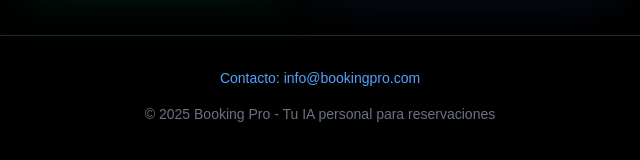
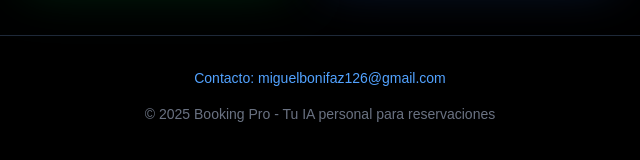
Before and after one commit to miguelbonifaz/booking-pro-website, a website built with Vite: page index.html in a window 1280 px wide. Shown: the part 3881-4041 px from the top of the page, 320-960 px from the left. Built offline with nearby package versions, Linux system fonts and the light colour scheme; a web font is replaced by a local one.

Commit message:
fix: Update contact email in index.html to new address

```diff
--- a/index.html
+++ b/index.html
@@ -1274,9 +1274,9 @@
               <p class="text-blue-400 text-sm">
                 Contacto:
                 <a
-                  href="mailto:info@bookingpro.com"
+                  href="mailto:miguelbonifaz126@gmail.com"
                   class="hover:text-blue-300 transition-colors"
-                  >info@bookingpro.com</a
+                  >miguelbonifaz126@gmail.com</a
                 >
               </p>
             </div>
```
